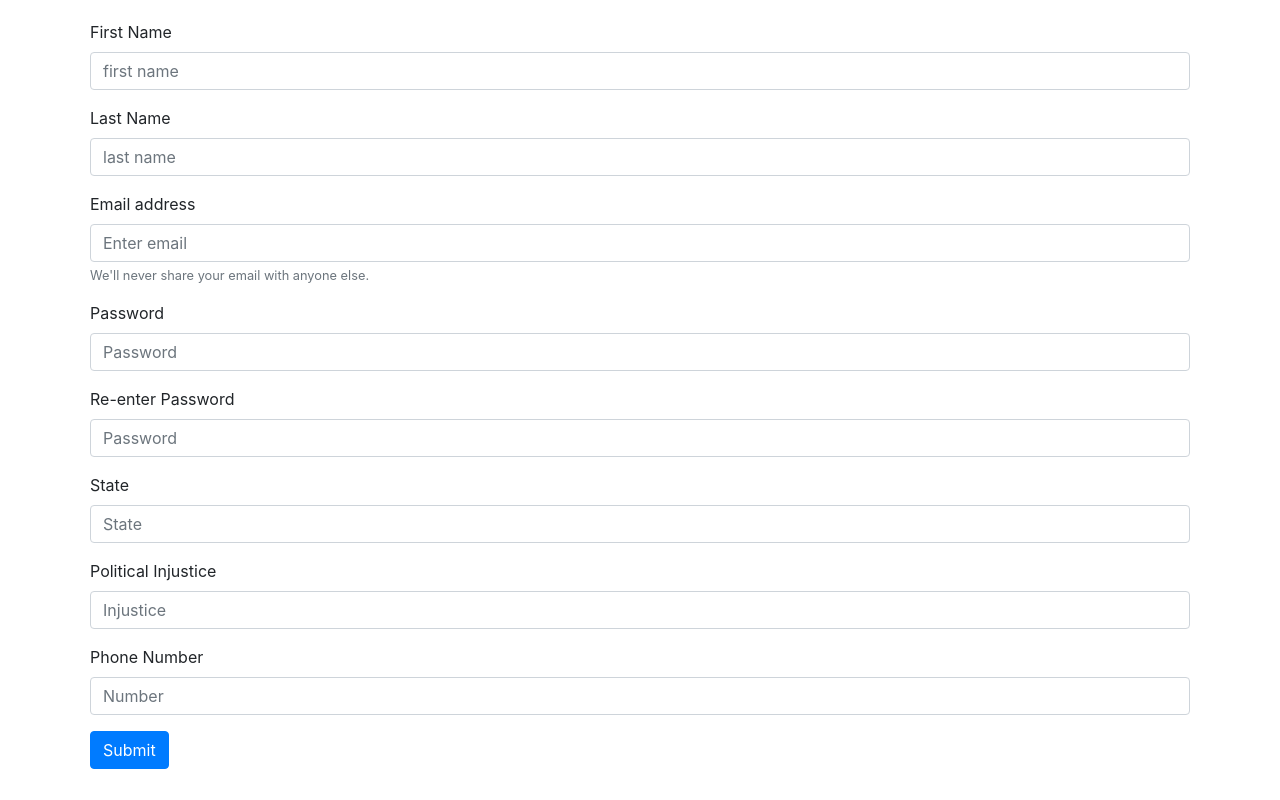
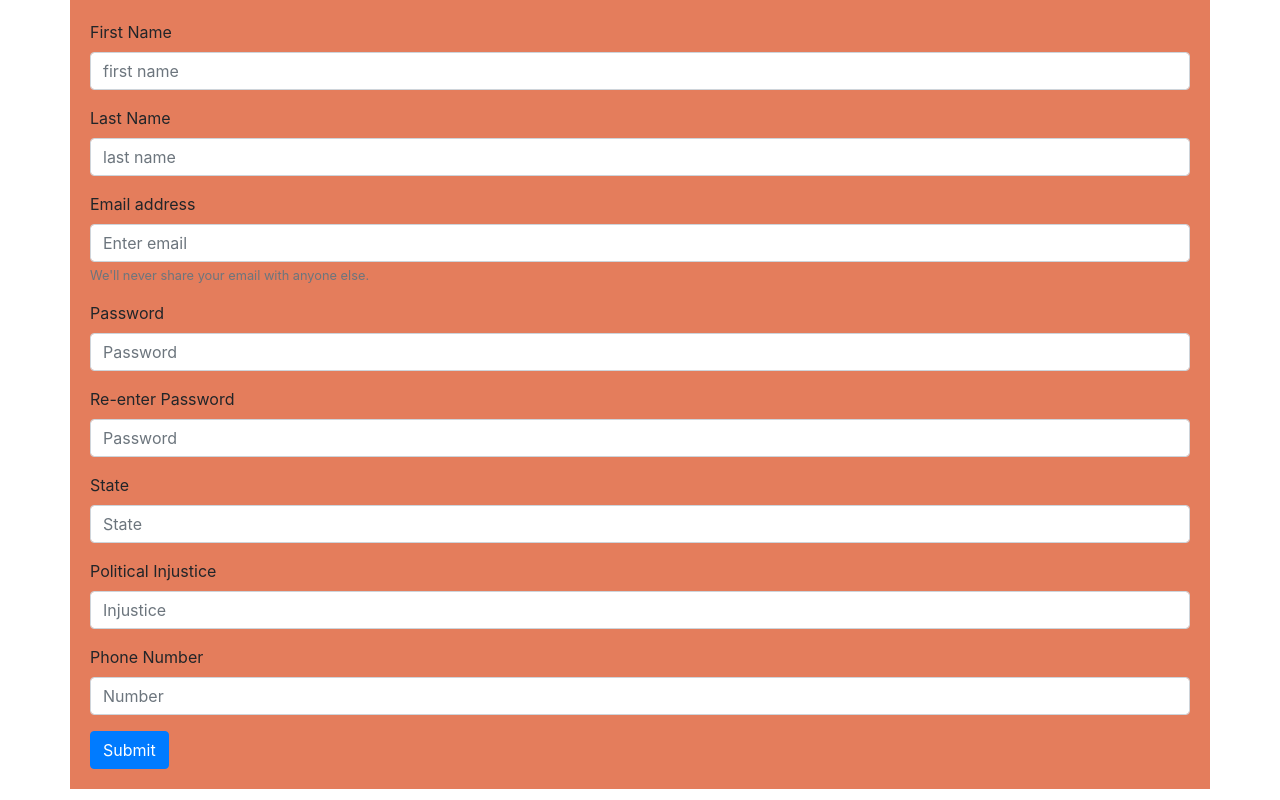
Before and after one commit to delaware19/team-13, a React (Create React App) app in the folder wethepeople/: page /signup in a window 1280 px wide. Built offline with nearby package versions, Linux system fonts and the light colour scheme.

Commit message:
changing css of sign up

```diff
--- a/wethepeople/src/pages/SignUp/SignUp.js
+++ b/wethepeople/src/pages/SignUp/SignUp.js
@@ -9,6 +9,10 @@ import { Link } from 'react-router-dom';
 // Listing Wrapper takes care of the dynamically given items
 // and puts them in a grid that reponsively adjusts
 
+const StyledContainer = styled(Container)`
+background-color: #E47D5C;
+padding: 20px;
+`;
 
 
 export class SignUp extends Component {
@@ -17,7 +21,7 @@ export class SignUp extends Component {
 
 
 
-      <Container style = {{padding: "20px"}}>
+      <StyledContainer style = {{padding: "20px"}}>
         <Form>
           <Form.Group controlId="formBasicEmail">
             <Form.Label>First Name</Form.Label>
@@ -65,7 +69,7 @@ export class SignUp extends Component {
           </Link>
 
         </Form>
-      </Container>
+      </StyledContainer>
     );
   }
 }
```
